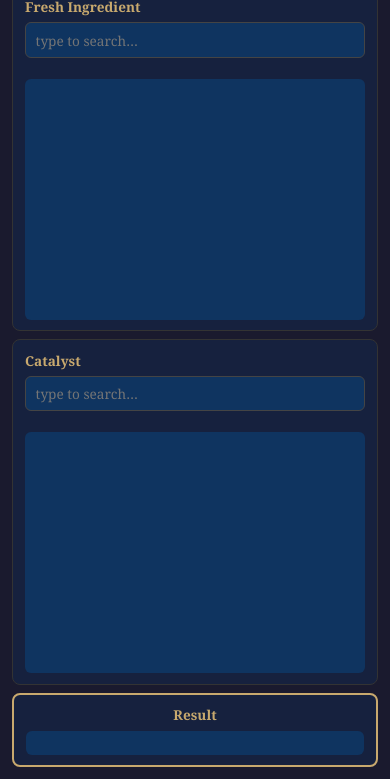
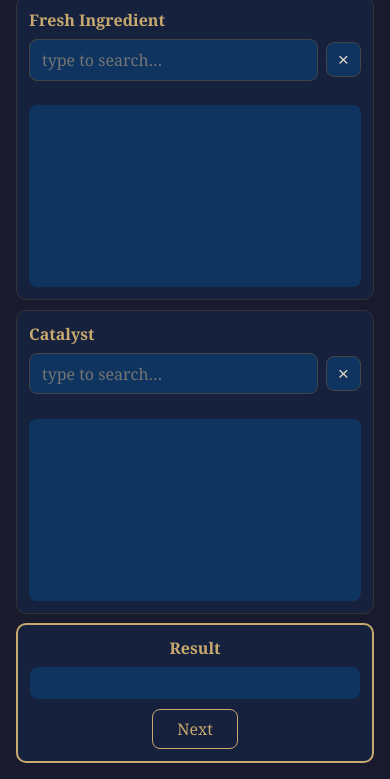
Before and after one commit to RullGit/herbalism, a plain HTML site: page index.html in a window 390 px wide. Shown: the part 65-844 px from the top of the page. Drawn offline with Linux system fonts and the light colour scheme.

Commit message:
mobile mode

```diff
--- a/index.html
+++ b/index.html
@@ -48,8 +48,14 @@
       margin-bottom: 1rem;
       color: #c8a96e;
     }
-    .ac-wrap input {
-      width: 100%;
+        .ac-row {
+      display: flex;
+      gap: 0.5rem;
+      align-items: center;
+    }
+    .ac-row input {
+      flex: 1;
+      min-width: 0;
       padding: 0.6rem 0.8rem;
       border-radius: 8px;
       border: 1px solid #444;
@@ -58,8 +64,36 @@
       font-family: Georgia, serif;
       font-size: 0.95rem;
     }
-    .ac-wrap input:focus { outline: 2px solid #c8a96e; border-color: transparent; }
-    .ac-wrap input.matched { border-color: #7ec8a0; }
+    .ac-row input:focus { outline: 2px solid #c8a96e; border-color: transparent; }
+    .ac-row input.matched { border-color: #7ec8a0; }
+    .btn-clear {
+      flex-shrink: 0;
+      width: 2rem;
+      height: 2rem;
+      border: 1px solid #444;
+      border-radius: 8px;
+      background: #0f3460;
+      color: #e0d6c8;
+      font-size: 1.1rem;
+      cursor: pointer;
+      display: flex;
+      align-items: center;
+      justify-content: center;
+      line-height: 1;
+    }
+    .btn-clear:hover { background: #1a3a6e; }
+    .btn-next {
+      margin-top: 1rem;
+      padding: 0.5rem 1.5rem;
+      border: 1px solid #c8a96e;
+      border-radius: 8px;
+      background: transparent;
+      color: #c8a96e;
+      font-family: Georgia, serif;
+      font-size: 0.95rem;
+      cursor: pointer;
+    }
+    .btn-next:hover { background: rgba(200, 169, 110, 0.15); }
     .ac-hint {
       margin-top: 0.35rem;
       font-size: 0.8rem;
@@ -103,73 +137,86 @@
     .result-text.success { color: #7ec8a0; }
     .result-text.fail { color: #a8b0c0; font-style: italic; }
 
-    /* ── Mobile portrait: fit everything in viewport, no scroll ── */
-    @media (max-width: 640px) {
+        /* ── Mobile portrait: fill the entire viewport, no scroll ── */
+    @media (max-width: 768px) {
       body {
-        padding: 0.75rem;
+        padding: 0;
         height: 100vh;
         height: 100dvh;
         align-items: stretch;
+        justify-content: stretch;
       }
       .brewer {
         display: flex;
         flex-direction: column;
         height: 100%;
-        max-height: 100%;
+        max-width: 100%;
+        padding: 1rem;
       }
       h1 {
-        font-size: 1.35rem;
-        margin-bottom: 0.6rem;
+        font-size: 1.5rem;
+        margin-bottom: 0.75rem;
         flex-shrink: 0;
       }
       .ingredients-row {
         flex-direction: column;
-        gap: 0.5rem;
-        margin-bottom: 0.5rem;
-        flex: 1;
+        gap: 0.6rem;
+        margin-bottom: 0.6rem;
+        flex: 1 1 0;
         min-height: 0;
       }
       .ingredient-area {
-        flex: 1;
+        flex: 1 1 0;
         min-height: 0;
-        padding: 0.65rem 0.75rem;
+        padding: 0.75rem;
+        border-radius: 10px;
+      }
+      .ingredient-area h2 {
+        font-size: 1rem;
+        margin-bottom: 0.5rem;
+      }
+      .ac-row input {
+        padding: 0.55rem 0.75rem;
+        font-size: 1rem;
         border-radius: 8px;
       }
-      .ingredient-area h2 {
-        font-size: 0.85rem;
-        margin-bottom: 0.4rem;
-      }
-      .ac-wrap input {
-        padding: 0.45rem 0.6rem;
-        font-size: 0.85rem;
-        border-radius: 6px;
+      .btn-clear {
+        width: 2.2rem;
+        height: 2.2rem;
+        font-size: 1.2rem;
+        border-radius: 8px;
       }
       .ac-hint {
-        margin-top: 0.2rem;
-        font-size: 0.7rem;
+        margin-top: 0.25rem;
+        font-size: 0.8rem;
       }
       .description {
-        margin-top: 0.35rem;
-        padding: 0.5rem;
-        font-size: 0.75rem;
-        line-height: 1.35;
-        border-radius: 6px;
+        margin-top: 0.4rem;
+        padding: 0.6rem;
+        font-size: 0.85rem;
+        line-height: 1.4;
+        border-radius: 8px;
       }
       .result-area {
-        padding: 0.65rem 0.75rem;
-        border-radius: 8px;
+        padding: 0.75rem;
+        border-radius: 10px;
         flex-shrink: 0;
       }
       .result-area h2 {
-        font-size: 0.85rem;
-        margin-bottom: 0.4rem;
+        font-size: 1rem;
+        margin-bottom: 0.5rem;
       }
       .result-text {
-        padding: 0.5rem;
-        font-size: 0.8rem;
-        line-height: 1.4;
-        min-height: 1.5rem;
-        border-radius: 6px;
+        padding: 0.6rem;
+        font-size: 0.95rem;
+        line-height: 1.45;
+        min-height: 2rem;
+        border-radius: 8px;
+      }
+      .btn-next {
+        margin-top: 0.6rem;
+        font-size: 1rem;
+        padding: 0.5rem 1.5rem;
       }
     }
   </style>
@@ -181,7 +228,10 @@
       <div class="ingredient-area">
         <h2>Fresh Ingredient</h2>
                 <div class="ac-wrap">
+          <div class="ac-row">
             <input id="fresh" type="text" placeholder="type to search…" autocomplete="off">
+            <button class="btn-clear" id="fresh-clear" type="button">&times;</button>
+          </div>
           <div class="ac-hint" id="fresh-hint"></div>
         </div>
         <div class="description" id="fresh-desc"></div>
@@ -189,7 +239,10 @@
       <div class="ingredient-area">
         <h2>Catalyst</h2>
                 <div class="ac-wrap">
+          <div class="ac-row">
             <input id="catalyst" type="text" placeholder="type to search…" autocomplete="off">
+            <button class="btn-clear" id="catalyst-clear" type="button">&times;</button>
+          </div>
           <div class="ac-hint" id="catalyst-hint"></div>
         </div>
         <div class="description" id="catalyst-desc"></div>
@@ -198,6 +251,7 @@
     <div class="result-area">
       <h2>Result</h2>
       <div class="result-text" id="result"></div>
+      <button class="btn-next" id="next-btn" type="button">Next</button>
     </div>
   </div>
 
@@ -222,9 +276,12 @@
     /* Per-field state: resolved id (null until a unique match) */
     const resolved = { fresh: null, catalyst: null };
 
+            const clearFns = {};
+
     function setupAC(name, items) {
-      const input = document.getElementById(name);
-      const hint  = document.getElementById(name + '-hint');
+      const input  = document.getElementById(name);
+      const hint   = document.getElementById(name + '-hint');
+      const clearBtn = document.getElementById(name + '-clear');
 
       function filter(q) {
         const lower = q.toLowerCase();
@@ -243,6 +300,16 @@
         input.classList.remove('matched');
         update();
       }
+
+            function clearField() {
+        input.value = '';
+        unpick();
+        hint.textContent = '';
+        input.focus();
+      }
+
+      clearFns[name] = clearField;
+      clearBtn.addEventListener('click', clearField);
 
       input.addEventListener('input', () => {
         const q = input.value.trim();
@@ -286,6 +353,11 @@
       }
     }
 
+        document.getElementById('next-btn').addEventListener('click', () => {
+      clearFns.fresh();
+      clearFns.catalyst();
+    });
+
     init();
   </script>
 </body>
```
Lines whose indentation alone changed are shown as unchanged.
